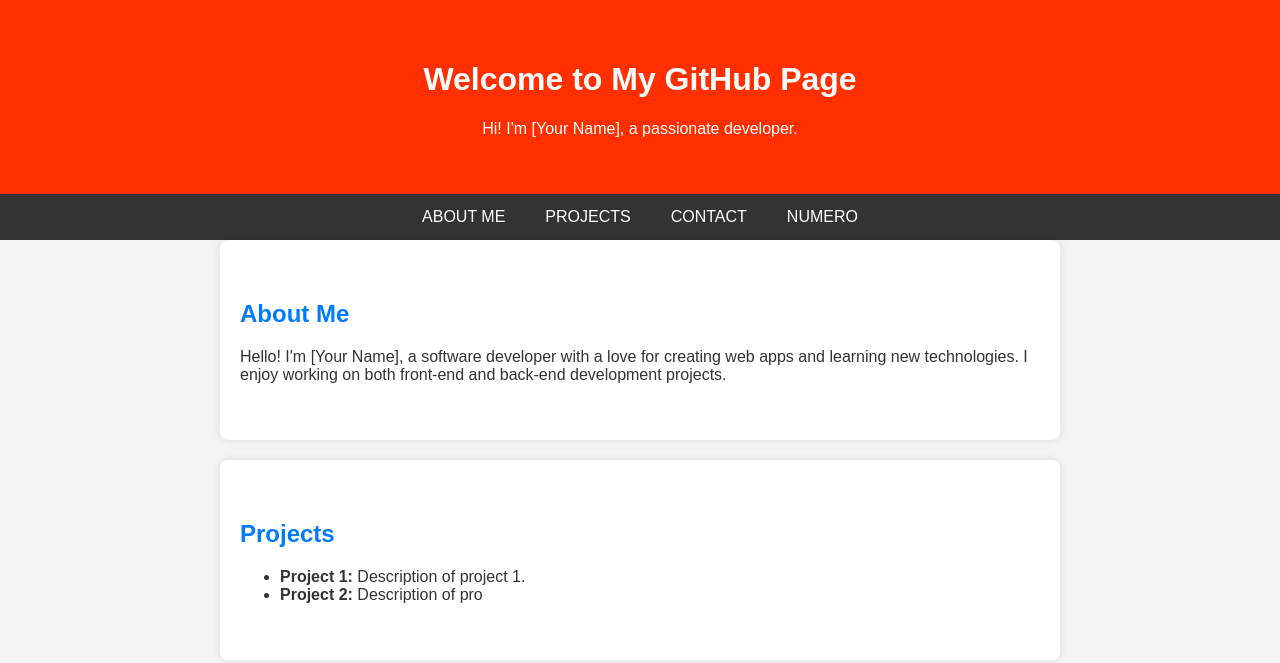
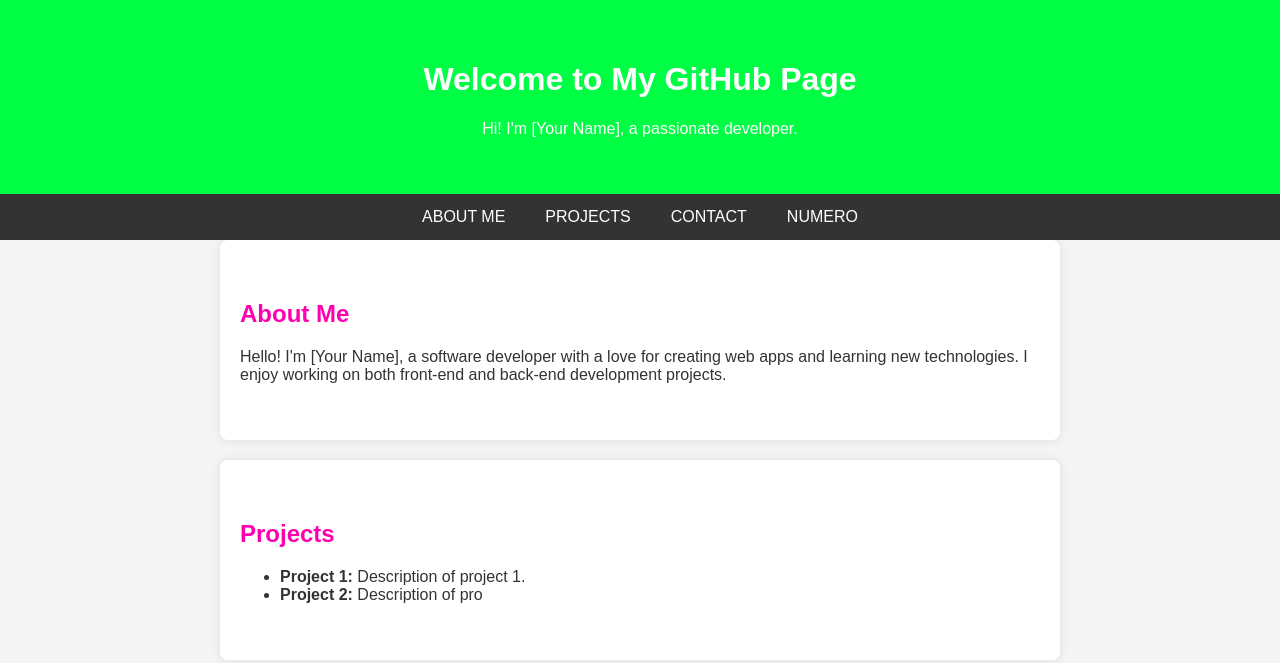
Before and after one commit to ronyramia/ronyramia.github.io, a plain HTML site: page index.html in a window 1280 px wide. Drawn offline with Linux system fonts and the light colour scheme.

Commit message:
Update site

```diff
--- a/index.html
+++ b/index.html
@@ -13,7 +13,7 @@
       color: #333;
     }
     header {
-      background-color: #ff2f00;
+      background-color: #00ff44;
       color: white;
       padding: 40px 20px;
       text-align: center;
@@ -21,7 +21,7 @@
     nav {
       display: flex;
       justify-content: center;
-      background-color: #333;
+      background-color: #333333;
     }
     nav a {
       color: white;
@@ -42,7 +42,7 @@
       box-shadow: 0 0 10px rgba(0,0,0,0.1);
     }
     h2 {
-      color: #007bff;
+      color: #ff00ae;
     }
     footer {
       text-align: center;
```
